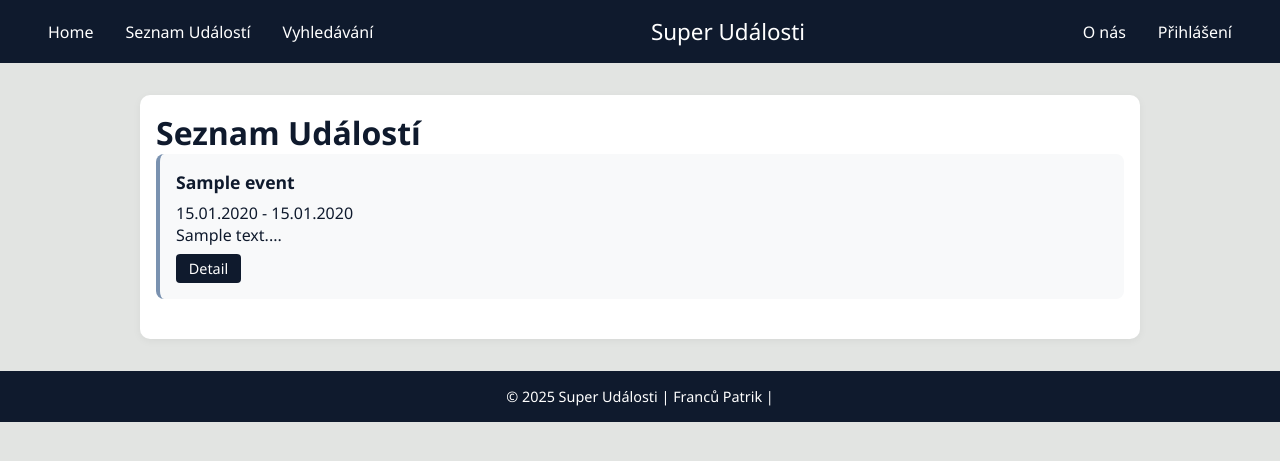
After one commit to AFitzpatrik/SuperUdalosti, a Django app: page /events/ in a window 1280 px wide. The commit adds this page. Shown: the top 461 px of the page. Run offline with Django 5.2, Linux system fonts and the light colour scheme; tables that the repository leaves empty hold one stand-in row (values such as "Sample post").

Commit message:
Feature 3.1, 3.2 - Vytvořen seznam událostí - Moderní styling do "bloků" - Seznam zobrazuje Titulek, datum, prvních 100 znaků z popisku

```diff
--- a/SuperUdalosti/urls.py
+++ b/SuperUdalosti/urls.py
@@ -20,11 +20,14 @@ from django.contrib import admin
 from django.urls import path
 
 from viewer import views
+from viewer.views import HomepageView, EventListView
 
 urlpatterns = [
     path('admin/', admin.site.urls),
 
     path('event/<int:pk>/', views.EventDetailView.as_view(), name='event-detail'),
+    path('events/', EventListView.as_view(), name='event-list'),
+    path('', HomepageView.as_view(), name='homepage'),
 
 ]
 
--- a/static/css/style.css
+++ b/static/css/style.css
@@ -1,4 +1,3 @@
-
 * {
     margin: 0;
     padding: 0;
@@ -10,7 +9,6 @@ body {
     font-family: 'Segoe UI', sans-serif;
     color: #0f1a2d;
 }
-
 
 .navbar {
     display: flex;
@@ -47,7 +45,6 @@ body {
     font-weight: bold;
 }
 
-
 .content {
     max-width: 1000px;
     margin: 2rem auto;
@@ -73,3 +70,35 @@ footer a {
 footer a:hover {
     color: #7a92b0;
 }
+
+.content li {
+    max-width: 100%;
+    overflow: hidden;
+    background: #f8f9fa;
+    padding: 1rem;
+    border-radius: 8px;
+    border-left: 4px solid #7a92b0;
+    margin-bottom: 1.5rem;
+}
+
+.content li strong {
+    display: block;
+    margin-bottom: 0.5rem;
+    color: #0f1a2d;
+    font-size: 1.1rem;
+}
+
+.content li a {
+    display: inline-block;
+    margin-top: 0.5rem;
+    padding: 0.3rem 0.8rem;
+    background: #0f1a2d;
+    color: white;
+    text-decoration: none;
+    border-radius: 4px;
+    font-size: 0.9rem;
+}
+
+.content li a:hover {
+    background: #7a92b0;
+}
--- a/viewer/templates/viewer/base.html
+++ b/viewer/templates/viewer/base.html
@@ -10,8 +10,8 @@
 
 <header class="navbar">
     <nav class="nav-left">
-        <a href="#">Home</a>
-        <a href="#">Seznam Událostí</a>
+        <a href="{% url 'homepage' %}">Home</a>
+        <a href="{% url 'event-list' %}">Seznam Událostí</a>
         <a href="#">Vyhledávání</a>
     </nav>
     <div class="logo">
--- /dev/null
+++ b/viewer/templates/viewer/event_list.html
@@ -0,0 +1,22 @@
+{% extends 'viewer/base.html' %}
+
+{% block title %}
+Seznam Událostí | Super Události
+{% endblock %}
+
+{% block content %}
+  <h1>Seznam Událostí</h1>
+
+  <ul>
+    {% for event in events %}
+      <li>
+        <strong>{{ event.name }}</strong>
+        {{ event.start_date|date:"d.m.Y" }} - {{ event.end_date|date:"d.m.Y" }}<br>
+        {{ event.description|slice:":100" }}...<br>
+        <a href="{% url 'event-detail' event.pk %}">Detail</a>
+      </li>
+    {% empty %}
+      <li>Žádné události zatím nejsou.</li>
+    {% endfor %}
+  </ul>
+{% endblock %}
--- a/viewer/views.py
+++ b/viewer/views.py
@@ -1,6 +1,6 @@
 from django.http import HttpResponse
 from django.shortcuts import render
-from django.views.generic import DetailView
+from django.views.generic import DetailView, ListView
 
 from viewer.models import Event
 
@@ -10,3 +10,17 @@ class EventDetailView(DetailView):
     model = Event
     template_name = "viewer/event_detail.html"
     context_object_name = "event"
+
+
+class HomepageView(ListView):
+    model = Event
+    template_name = 'viewer/homepage.html'
+    context_object_name = 'events'
+    ordering = ['start_date']
+
+
+class EventListView(ListView):
+    model = Event
+    template_name = "viewer/event_list.html"
+    context_object_name = "events"
+    ordering = ["start_date"]
```
Also changed, not shown: viewer/templates/viewer/homepage.html (added, +22 -0 lines), readme.md.
